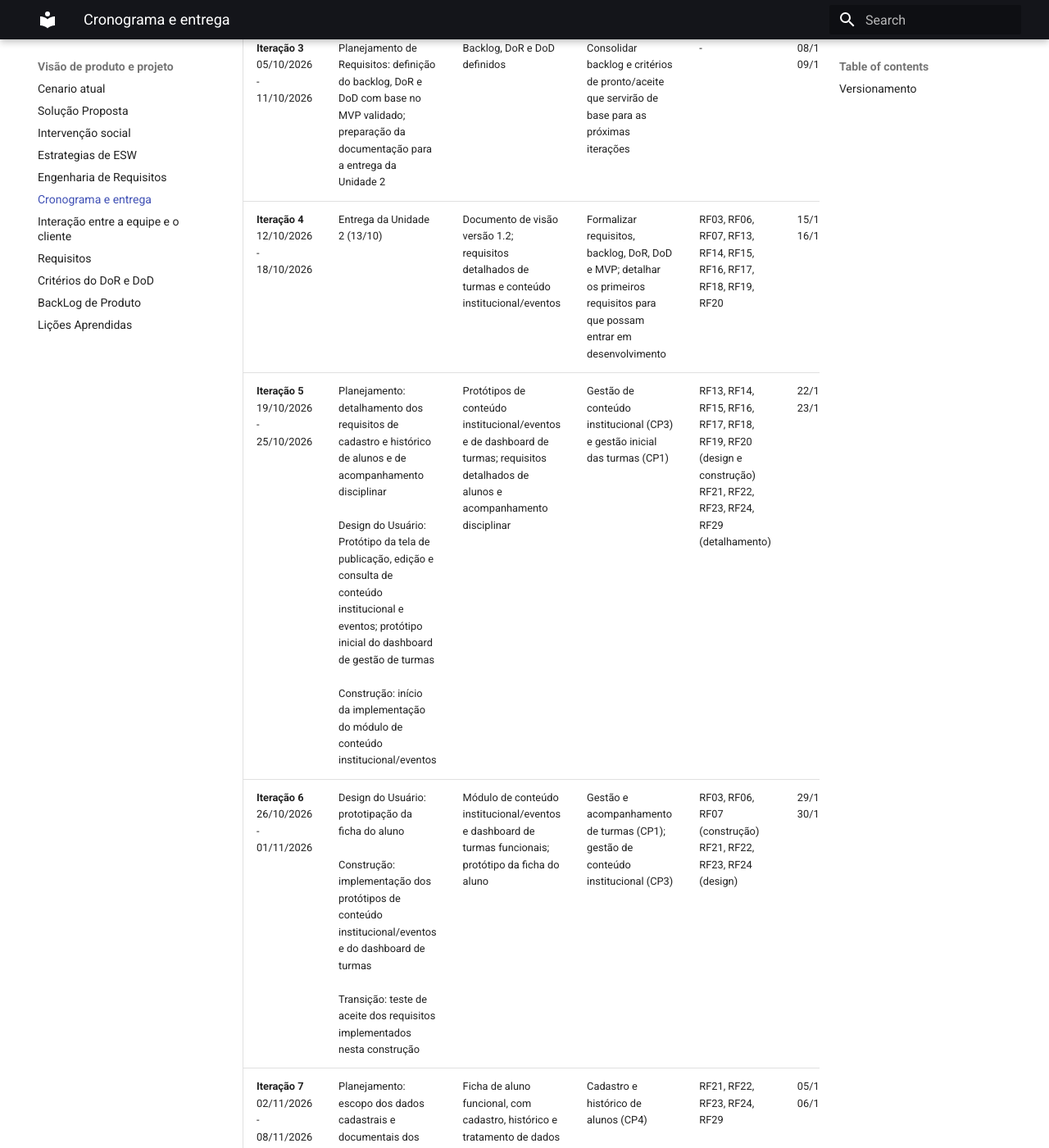
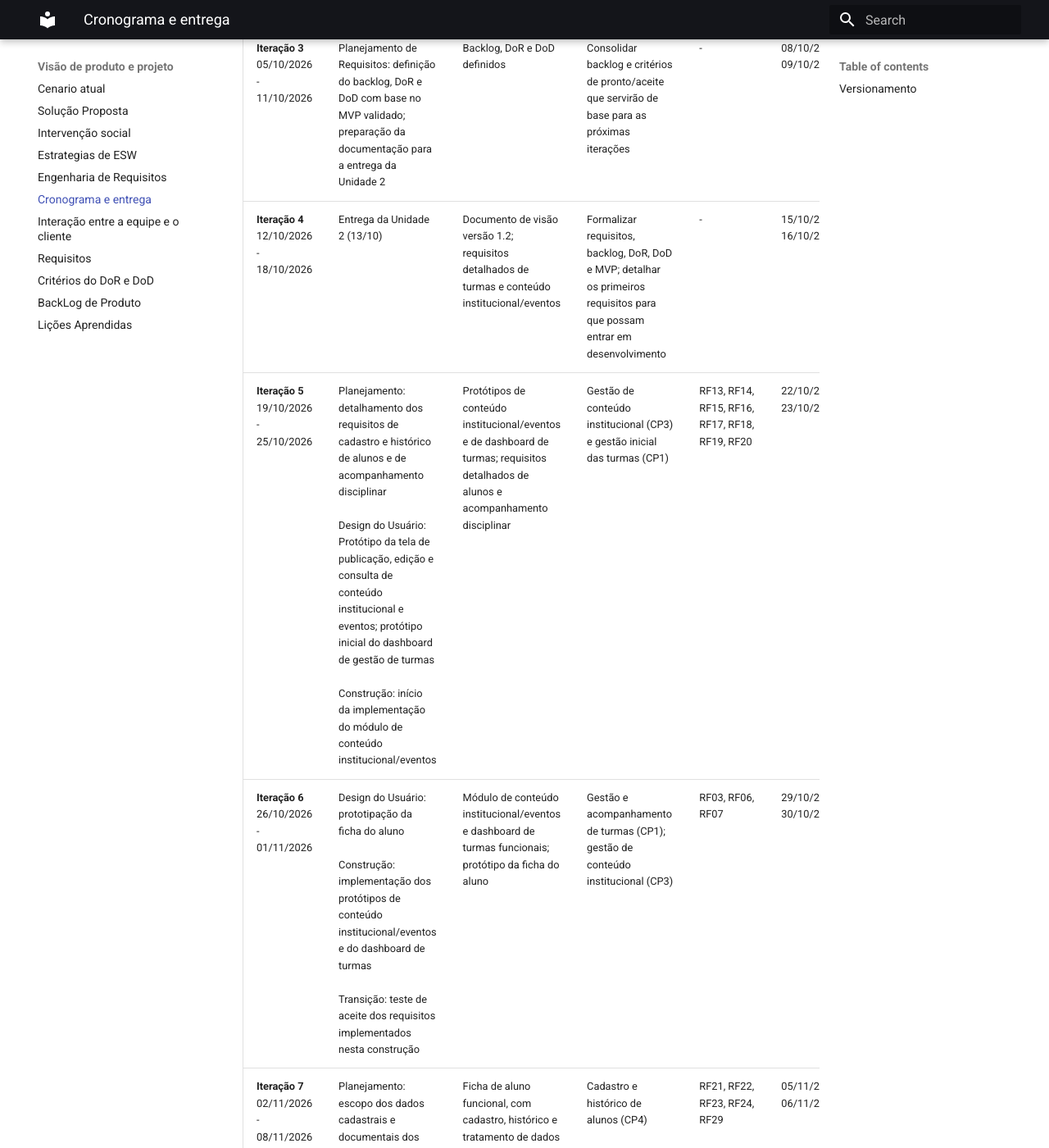
Before and after one commit to mdsreq-fga-unb/REQ-2026.2-T01-SigCecp, an MkDocs documentation site: the page built from docs/visao_produto_projeto/6_cronograma.md, in a window 1280 px wide and 1400 px high, scrolled down 865 px. Shown: the whole window at 82% size. Built offline with MkDocs 1.6.1 and Material for MkDocs 9.7.7, drawn with Linux system fonts in a browser that asks for light colours; some of the changed text lies outside the part shown.

Commit message:
atualização 2
arrumei a ordem dos requisitos

```diff
--- a/docs/visao_produto_projeto/6_cronograma.md
+++ b/docs/visao_produto_projeto/6_cronograma.md
@@ -6,13 +6,13 @@
 | **Iteração 1**<br>20/09/2026 - 27/09/2026 | Planejamento de Requisitos: Elicitação e ajuste da lista de RFs e RNFs, preparação para validação | Atualização da documentação do git pages com a prévia dos principais requisitos | Desenvolver e ajustar a primeira lista de requisitos funcionais e não funcionais do sistema | - | 24/09/2026<br>25/09/2026 |
 | **Iteração 2**<br>28/09/2026 - 04/10/2026 | Planejamento de Requisitos: Validação final da lista de RFs e RNFs (29/09); avaliação de valor de negócio com o cliente e de esforço técnico pela equipe; construção da matriz 4×4; definição do MVP | Lista validada de RFs/RNFs; matriz 4×4 de priorização; lista de RFs selecionados para o MVP | Priorizar os requisitos e definir o escopo do MVP com base em valor de negócio e esforço técnico | - | 01/10/2026<br>02/10/2026 |
 | **Iteração 3**<br>05/10/2026 - 11/10/2026 | Planejamento de Requisitos: definição do backlog, DoR e DoD com base no MVP validado; preparação da documentação para a entrega da Unidade 2 | Backlog, DoR e DoD definidos | Consolidar backlog e critérios de pronto/aceite que servirão de base para as próximas iterações | - | 08/10/2026<br>09/10/2026 |
-| **Iteração 4**<br>12/10/2026 - 18/10/2026 | Entrega da Unidade 2 (13/10) | Documento de visão versão 1.2; requisitos detalhados de turmas e conteúdo institucional/eventos | Formalizar requisitos, backlog, DoR, DoD e MVP; detalhar os primeiros requisitos para que possam entrar em desenvolvimento | RF03, RF06, RF07, RF13, RF14, RF15, RF16, RF17, RF18, RF19, RF20 | 15/10/2026<br>16/10/2026 |
-| **Iteração 5**<br>19/10/2026 - 25/10/2026 | Planejamento: detalhamento dos requisitos de cadastro e histórico de alunos e de acompanhamento disciplinar<br><br>Design do Usuário: Protótipo da tela de publicação, edição e consulta de conteúdo institucional e eventos; protótipo inicial do dashboard de gestão de turmas<br><br>Construção: início da implementação do módulo de conteúdo institucional/eventos | Protótipos de conteúdo institucional/eventos e de dashboard de turmas; requisitos detalhados de alunos e acompanhamento disciplinar | Gestão de conteúdo institucional (CP3) e gestão inicial das turmas (CP1) | RF13, RF14, RF15, RF16, RF17, RF18, RF19, RF20 (design e construção)<br>RF21, RF22, RF23, RF24, RF29 (detalhamento) | 22/10/2026<br>23/10/2026 |
-| **Iteração 6**<br>26/10/2026 - 01/11/2026 | Design do Usuário: prototipação da ficha do aluno<br><br>Construção: implementação dos protótipos de conteúdo institucional/eventos e do dashboard de turmas<br><br>Transição: teste de aceite dos requisitos implementados nesta construção | Módulo de conteúdo institucional/eventos e dashboard de turmas funcionais; protótipo da ficha do aluno | Gestão e acompanhamento de turmas (CP1); gestão de conteúdo institucional (CP3) | RF03, RF06, RF07 (construção)<br>RF21, RF22, RF23, RF24 (design) | 29/10/2026<br>30/10/2026 |
-| **Iteração 7**<br>02/11/2026 - 08/11/2026 | Planejamento: escopo dos dados cadastrais e documentais dos alunos<br><br>Design do Usuário: prototipação das telas de medidas disciplinares<br><br>Construção: cadastro, edição, inativação e remoção de dados do aluno<br><br>Transição: testes de segurança e validação com a coordenação | Ficha de aluno funcional, com cadastro, histórico e tratamento de dados críticos; protótipo das telas de medidas disciplinares | Cadastro e histórico de alunos (CP4) | RF21, RF22, RF23, RF24, RF29  | 05/11/2026<br>06/11/2026 |
-| **Iteração 8**<br>09/11/2026 - 15/11/2026 | Planejamento: detalhamento dos requisitos do formulário de matrícula, do protocolo e da análise de solicitações, e do registro de doações<br><br>Design do Usuário: protótipo do formulário público de matrícula<br><br>Construção: acompanhamento disciplinar, com integração com elementos prévios e BD<br><br>Transição: treinamento inicial e capacitação da ONG | Registro de medida disciplinar; requisitos detalhados de matrícula; protótipo do formulário de matrícula | Acompanhamento pedagógico e disciplinar do aluno (CP5) | RF29 (construção)<br>RF30, RF35, RF36, RF37, RF38, RF39, RF41, RF42 (detalhamento e design) | 12/11/2026<br>13/11/2026 |
-| **Iteração 9**<br>16/11/2026 - 22/11/2026 | Entrega da unidade 3 (17/11)<br><br>Design do Usuário: prototipação da análise de solicitações de matrícula<br><br>Construção: formulário de matrícula com consentimento LGPD e termo de imagem; registro de doações e prestação de contas | Nova versão do documento de visão 1.3; formulário de matrícula online publicado; registro de doações e prestação de contas | Fechamento das issues anteriores + verificação, validação, organização, atualização e representação dos requisitos; comunicação com voluntários e famílias (CP6); matrícula online (CP7); registro de doações e prestação de contas (CP2) | RF30, RF35, RF36, RF37, RF38, RF39, RF41, RF42 | 19/11/2026<br>20/11/2026 |
-| **Iteração 10**<br>23/11/2026 - 29/11/2026 | Construção: emissão de protocolo e análise de solicitações de matrícula; módulo de avisos<br><br>Transição: validação com coordenação, testes de envio e de aceite do MVP completo; treinamento final | **MVP concluído e validado**; módulo de avisos funcional; emissão de protocolo e análise de matrículas | Finalização da matrícula online (CP7); comunicação com voluntários e famílias (CP6); fechar o MVP antes da Entrega 4 | RF30, RF35, RF36, RF37, RF38, RF39 | 26/11/2026<br>27/11/2026 |
+| **Iteração 4**<br>12/10/2026 - 18/10/2026 | Entrega da Unidade 2 (13/10) | Documento de visão versão 1.2; requisitos detalhados de turmas e conteúdo institucional/eventos | Formalizar requisitos, backlog, DoR, DoD e MVP; detalhar os primeiros requisitos para que possam entrar em desenvolvimento | - | 15/10/2026<br>16/10/2026 |
+| **Iteração 5**<br>19/10/2026 - 25/10/2026 | Planejamento: detalhamento dos requisitos de cadastro e histórico de alunos e de acompanhamento disciplinar<br><br>Design do Usuário: Protótipo da tela de publicação, edição e consulta de conteúdo institucional e eventos; protótipo inicial do dashboard de gestão de turmas<br><br>Construção: início da implementação do módulo de conteúdo institucional/eventos | Protótipos de conteúdo institucional/eventos e de dashboard de turmas; requisitos detalhados de alunos e acompanhamento disciplinar | Gestão de conteúdo institucional (CP3) e gestão inicial das turmas (CP1) | RF13, RF14, RF15, RF16, RF17, RF18, RF19, RF20 | 22/10/2026<br>23/10/2026 |
+| **Iteração 6**<br>26/10/2026 - 01/11/2026 | Design do Usuário: prototipação da ficha do aluno<br><br>Construção: implementação dos protótipos de conteúdo institucional/eventos e do dashboard de turmas<br><br>Transição: teste de aceite dos requisitos implementados nesta construção | Módulo de conteúdo institucional/eventos e dashboard de turmas funcionais; protótipo da ficha do aluno | Gestão e acompanhamento de turmas (CP1); gestão de conteúdo institucional (CP3) | RF03, RF06, RF07 | 29/10/2026<br>30/10/2026 |
+| **Iteração 7**<br>02/11/2026 - 08/11/2026 | Planejamento: escopo dos dados cadastrais e documentais dos alunos<br><br>Design do Usuário: prototipação das telas de medidas disciplinares<br><br>Construção: cadastro, edição, inativação e remoção de dados do aluno<br><br>Transição: testes de segurança e validação com a coordenação | Ficha de aluno funcional, com cadastro, histórico e tratamento de dados críticos; protótipo das telas de medidas disciplinares | Cadastro e histórico de alunos (CP4) | RF21, RF22, RF23, RF24, RF29 | 05/11/2026<br>06/11/2026 |
+| **Iteração 8**<br>09/11/2026 - 15/11/2026 | Planejamento: detalhamento dos requisitos do formulário de matrícula, do protocolo e da análise de solicitações, e do registro de doações<br><br>Design do Usuário: protótipo do formulário público de matrícula<br><br>Construção: acompanhamento disciplinar, com integração com elementos prévios e BD<br><br>Transição: treinamento inicial e capacitação da ONG | Registro de medida disciplinar; requisitos detalhados de matrícula; protótipo do formulário de matrícula | Acompanhamento pedagógico e disciplinar do aluno (CP5) | RF30, RF35, RF36, RF37, RF38, RF39 | 12/11/2026<br>13/11/2026 |
+| **Iteração 9**<br>16/11/2026 - 22/11/2026 | Entrega da unidade 3 (17/11)<br><br>Design do Usuário: prototipação da análise de solicitações de matrícula<br><br>Construção: formulário de matrícula com consentimento LGPD e termo de imagem; registro de doações e prestação de contas | Nova versão do documento de visão 1.3; formulário de matrícula online publicado; registro de doações e prestação de contas | Fechamento das issues anteriores + verificação, validação, organização, atualização e representação dos requisitos; comunicação com voluntários e famílias (CP6); matrícula online (CP7); registro de doações e prestação de contas (CP2) | - | 19/11/2026<br>20/11/2026 |
+| **Iteração 10**<br>23/11/2026 - 29/11/2026 | Construção: emissão de protocolo e análise de solicitações de matrícula; módulo de avisos<br><br>Transição: validação com coordenação, testes de envio e de aceite do MVP completo; treinamento final | **MVP concluído e validado**; módulo de avisos funcional; emissão de protocolo e análise de matrículas | Finalização da matrícula online (CP7); comunicação com voluntários e famílias (CP6); fechar o MVP antes da Entrega 4 | RF41, RF42 | 26/11/2026<br>27/11/2026 |
 | **Iteração 11**<br>30/11/2026 - 01/12/2026 | Entrega da unidade 4 (01/12)<br><br>Transição: correções finais a partir da validação, último deploy, finalização do projeto | Última versão do documento de visão 1.4; projeto entregue | Projeto entregue, validado pelo cliente e documentação finalizada | - | - |
 
 **Critério de transição entre fases:** as macrofases de Design, Construção e Transição do RAD só entram em foco a partir da Iteração 5, após a validação formal dos requisitos, priorização via matriz 4×4, definição do MVP e formalização do backlog/DoR/DoD na Entrega da Unidade 2 (13/10). Até lá, o esforço da equipe está inteiramente concentrado em Planejamento de Requisitos.
```
